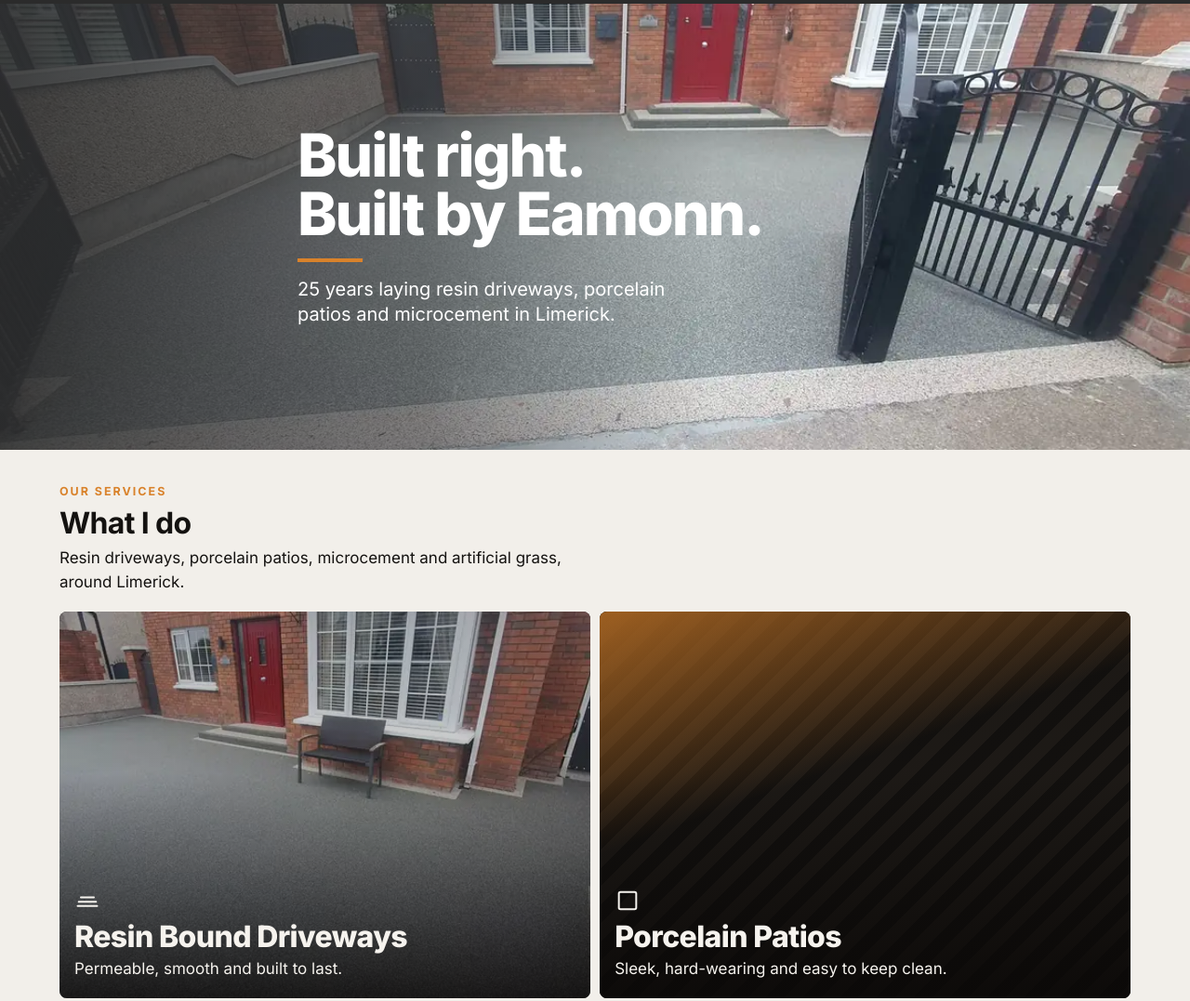
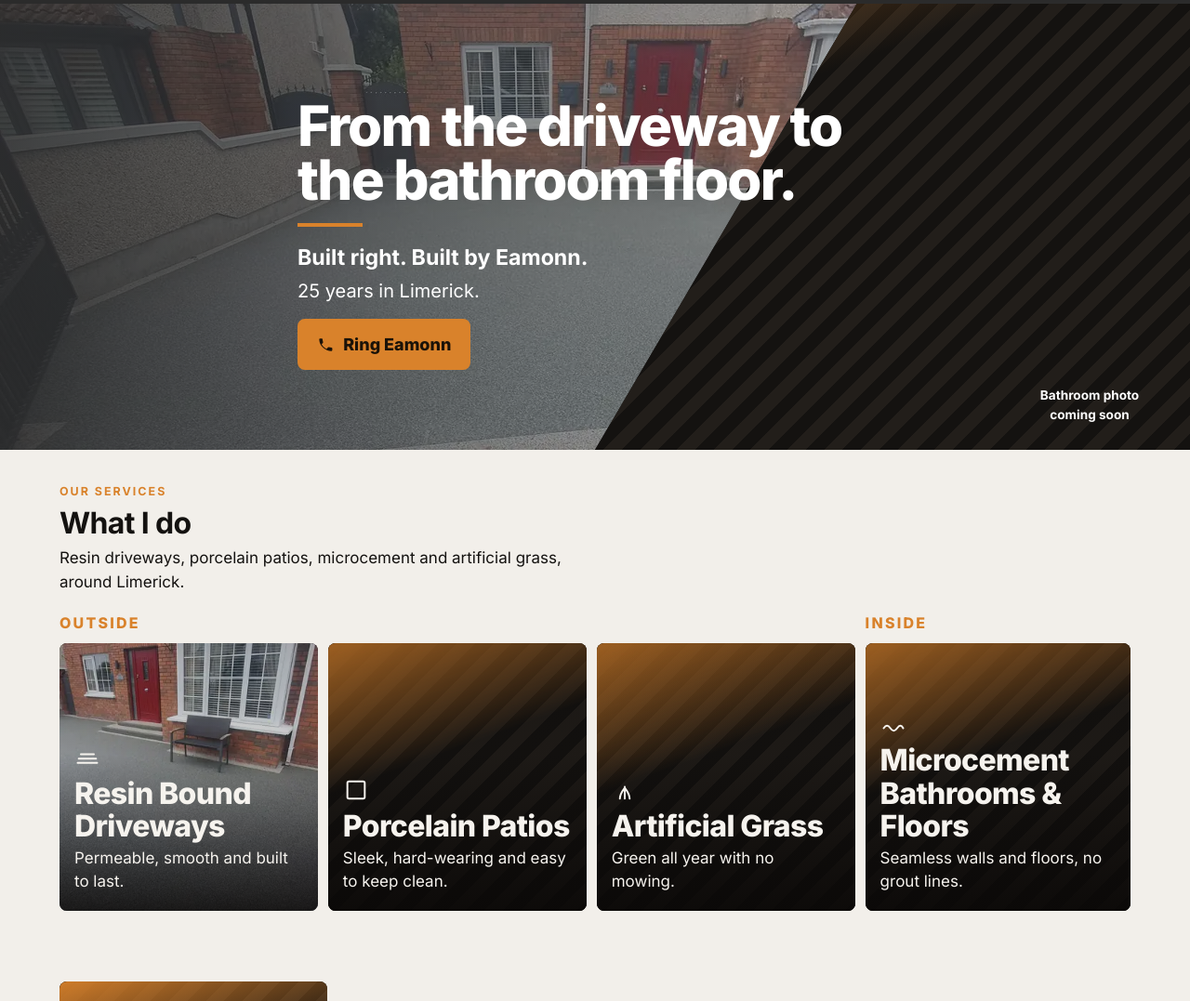
Before and after one commit to eamonnglawlor-ui/eamonn-lawlor-paving, a plain HTML site: page index.html in a window 1280 px wide. Shown: the part 92-1169 px from the top of the page at 93% size. Drawn offline with Linux system fonts and the light colour scheme.

Commit message:
Split the home hero and group the service tiles
The headline is now From the driveway to the bathroom floor, over a diagonal split between the real resin driveway and the pattern block for the bathroom. Outside and Inside label the four equal service tiles.

Co-authored-by: eamonnglawlor-ui <eamonnglawlor-ui@users.noreply.github.com>

```diff
--- a/css/styles.css
+++ b/css/styles.css
@@ -1290,50 +1290,94 @@ address {
   position: relative;
   display: flex;
   align-items: center;
-  min-height: 26rem;
+  min-height: 32rem;
   overflow: hidden;
+  padding-bottom: 4.25rem;
   background: #2b2b2b;
 }
 
-.craft-hero .hero-photo {
+.hero-drive,
+.hero-bath {
+  position: absolute;
+  inset: 0;
+}
+
+.hero-drive {
+  bottom: 4.25rem;
+}
+
+.hero-bath {
+  top: auto;
+  height: 4.25rem;
+  background: #2b2b2b;
+}
+
+.craft-hero .hero-photo,
+.hero-bath-photo {
   position: absolute;
   inset: 0;
   display: block;
-  margin: 0;
-}
-
-.craft-hero .hero-photo img {
   width: 100%;
   height: 100%;
+  margin: 0;
   object-fit: cover;
   object-position: center 62%;
+}
+
+.hero-bath:has(.hero-bath-photo) .tile-pattern,
+.hero-bath:has(.hero-bath-photo) .hero-bath-label {
+  display: none;
+}
+
+.hero-bath-label {
+  position: relative;
+  z-index: 1;
+  margin: 0;
+  height: 100%;
+  display: flex;
+  align-items: center;
+  justify-content: center;
+  padding: 0 1rem;
+  color: #fff;
+  font-size: 0.85rem;
+  font-weight: 700;
+  text-align: center;
 }
 
 .hero-shade {
   position: absolute;
   inset: 0;
-  background: linear-gradient(90deg, rgba(43, 43, 43, 0.88) 0%, rgba(43, 43, 43, 0.55) 36%, rgba(43, 43, 43, 0) 60%);
+  background: linear-gradient(90deg, rgba(43, 43, 43, 0.88) 0%, rgba(43, 43, 43, 0.55) 42%, rgba(43, 43, 43, 0.15) 100%);
 }
 
 .craft-hero .hero-copy {
   position: relative;
   z-index: 1;
   max-width: 40rem;
-  padding: 2.5rem 0;
+  padding: 2.25rem 0 1.25rem;
 }
 
 .craft-hero h1 {
   margin: 0;
+  max-width: 11em;
   color: #fff;
   font-family: Inter, "Segoe UI", sans-serif;
   font-weight: 800;
-  font-size: 2.5rem;
+  font-size: clamp(2.15rem, 8vw, 2.6rem);
   line-height: 0.98;
   letter-spacing: -0.03em;
 }
 
-.craft-hero h1 span {
-  display: block;
+.hero-tagline {
+  margin: 0 0 0.35rem;
+  color: #fff;
+  font-size: 1.2rem;
+  font-weight: 700;
+}
+
+.craft-hero .hero-call {
+  width: auto;
+  margin-top: 1rem;
 }
 
 .hero-rule {
@@ -1367,6 +1411,29 @@ address {
 .services-intro {
   margin: 0.4rem 0 1.15rem;
   max-width: 36rem;
+}
+
+.service-split {
+  display: grid;
+  gap: 1.35rem;
+}
+
+.service-group-label {
+  margin: 0 0 0.65rem;
+  color: #d9822b;
+  font-size: 1rem;
+  font-weight: 800;
+  letter-spacing: 0.14em;
+  text-transform: uppercase;
+}
+
+.service-tiles {
+  display: grid;
+  gap: 0.65rem;
+}
+
+.home-tile {
+  min-height: 15rem;
 }
 
 .tile {
@@ -1551,13 +1618,53 @@ address {
 
   .craft-hero {
     min-height: 480px;
+    padding-bottom: 0;
+  }
+
+  .hero-drive {
+    inset: 0;
+    clip-path: polygon(0 0, 72% 0, 50% 100%, 0 100%);
+  }
+
+  .hero-bath {
+    top: 0;
+    height: auto;
+    clip-path: polygon(72% 0, 100% 0, 100% 100%, 50% 100%);
+  }
+
+  .hero-bath-label {
+    position: absolute;
+    right: 1.25rem;
+    bottom: 1.75rem;
+    left: auto;
+    width: min(11rem, 28%);
+    height: auto;
+    display: block;
   }
 
   .craft-hero h1 {
-    font-size: 4rem;
+    font-size: 3.75rem;
+  }
+
+  .hero-tagline {
+    font-size: 1.45rem;
   }
 
   .hero-sub {
     font-size: 1.25rem;
   }
-}
+
+  .service-split {
+    grid-template-columns: 3fr 1fr;
+    align-items: start;
+    gap: 0.65rem;
+  }
+
+  .service-tiles-out {
+    grid-template-columns: repeat(3, 1fr);
+  }
+
+  .home-tile {
+    min-height: 18rem;
+  }
+}
--- a/index.html
+++ b/index.html
@@ -214,15 +214,29 @@
   </header>
   <main id="main">
     <section class="hero craft-hero on-dark">
+      <div class="hero-drive">
         <picture class="hero-photo">
           <source type="image/webp" srcset="assets/img/gallery/resin-01-480.webp 480w, assets/img/gallery/resin-01-800.webp 800w, assets/img/gallery/resin-01-1200.webp 1200w" sizes="100vw">
           <img src="assets/img/gallery/resin-01-800.jpg" alt="A grey resin bound driveway in front of a red-brick house, with black iron gates and a pale gravel strip at the road edge." width="1200" height="569" fetchpriority="high" decoding="async">
         </picture>
         <div class="hero-shade" aria-hidden="true"></div>
+      </div>
+      <div class="hero-bath">
+        <!-- TODO: bathroom photograph. Add <img class="hero-bath-photo" src="assets/img/..." alt="..."> here when the real photo is in the repo. The pattern and label hide automatically. -->
+        <div class="tile-pattern" aria-hidden="true"></div>
+        <p class="hero-bath-label">Bathroom photo coming soon</p>
+      </div>
       <div class="wrap hero-copy">
-        <h1><span>Built right.</span><span>Built by Eamonn.</span></h1>
+        <h1>From the driveway to the bathroom floor.</h1>
         <div class="hero-rule"></div>
-        <p class="hero-sub">25 years laying resin driveways, porcelain patios and microcement in Limerick.</p>
+        <p class="hero-tagline">Built right. Built by Eamonn.</p>
+        <p class="hero-sub">25 years in Limerick.</p>
+        <a class="btn hero-call" href="tel:+353876579874">
+          <svg viewBox="0 0 24 24" aria-hidden="true" focusable="false">
+            <path fill="currentColor" d="M6.7 10.7a15 15 0 0 0 6.6 6.6l2.1-2.1a1 1 0 0 1 1-.3 12 12 0 0 0 3.5.6 1 1 0 0 1 1 1V19a1 1 0 0 1-1 1A16 16 0 0 1 4 5a1 1 0 0 1 1-1h2.4a1 1 0 0 1 1 1 12 12 0 0 0 .6 3.5 1 1 0 0 1-.3 1l-2 2.2z"/>
+          </svg>
+          <span>Ring Eamonn</span>
+        </a>
       </div>
     </section>
     <section class="panel services-home" aria-labelledby="specialities-heading">
@@ -230,8 +244,11 @@
         <p class="eyebrow">Our services</p>
         <h2 id="specialities-heading">What I do</h2>
         <p class="services-intro">Resin driveways, porcelain patios, microcement and artificial grass, around Limerick<!-- PLACEHOLDER: confirm service area with Eamonn -->.</p>
-        <div class="tile-row">
-          <a class="tile tile-lg" href="resin-driveways.html">
+        <div class="service-split">
+        <div class="service-group">
+          <h3 class="service-group-label">Outside</h3>
+          <div class="service-tiles service-tiles-out">
+          <a class="tile home-tile" href="resin-driveways.html">
             <picture>
               <source type="image/webp" srcset="assets/img/gallery/resin-05-480.webp 480w, assets/img/gallery/resin-05-800.webp 800w, assets/img/gallery/resin-05-1200.webp 1200w" sizes="(min-width: 800px) 50vw, 100vw">
               <img src="assets/img/gallery/resin-05-800.jpg" alt="" width="800" height="379" loading="lazy" decoding="async">
@@ -243,7 +260,7 @@
               <p>Permeable, smooth and built to last.</p>
             </div>
           </a>
-          <a class="tile tile-lg" href="porcelain-patios.html">
+          <a class="tile home-tile" href="porcelain-patios.html">
             <div class="tile-pattern" aria-hidden="true"></div>
             <div class="tile-shade" aria-hidden="true"></div>
             <div class="tile-copy">
@@ -252,9 +269,21 @@
               <p>Sleek, hard-wearing and easy to keep clean.</p>
             </div>
           </a>
+          <a class="tile home-tile" href="artificial-grass.html">
+            <div class="tile-pattern" aria-hidden="true"></div>
+            <div class="tile-shade" aria-hidden="true"></div>
+            <div class="tile-copy">
+              <svg class="tile-icon" viewBox="0 0 24 24" aria-hidden="true" focusable="false"><path d="M12 20V9M7.5 20c.2-5 2.4-7.2 4.5-10M16.5 20c-.2-5-2.4-7.2-4.5-10" fill="none" stroke="currentColor" stroke-width="1.7" stroke-linecap="round"/></svg>
+              <p class="tile-title">Artificial Grass</p>
+              <p>Green all year with no mowing.</p>
             </div>
-        <div class="tile-row">
-          <a class="tile tile-sm" href="microcement.html">
+          </a>
+          </div>
+        </div>
+        <div class="service-group">
+          <h3 class="service-group-label">Inside</h3>
+          <div class="service-tiles">
+          <a class="tile home-tile" href="microcement.html">
             <div class="tile-pattern" aria-hidden="true"></div>
             <div class="tile-shade" aria-hidden="true"></div>
             <div class="tile-copy">
@@ -263,15 +292,8 @@
               <p>Seamless walls and floors, no grout lines.</p>
             </div>
           </a>
-          <a class="tile tile-sm" href="artificial-grass.html">
-            <div class="tile-pattern" aria-hidden="true"></div>
-            <div class="tile-shade" aria-hidden="true"></div>
-            <div class="tile-copy">
-              <svg class="tile-icon" viewBox="0 0 24 24" aria-hidden="true" focusable="false"><path d="M12 20V9M7.5 20c.2-5 2.4-7.2 4.5-10M16.5 20c-.2-5-2.4-7.2-4.5-10" fill="none" stroke="currentColor" stroke-width="1.7" stroke-linecap="round"/></svg>
-              <p class="tile-title">Artificial Grass</p>
-              <p>Green all year with no mowing.</p>
           </div>
-          </a>
+        </div>
         </div>
       </div>
     </section>
```
Lines whose indentation alone changed are shown as unchanged.
